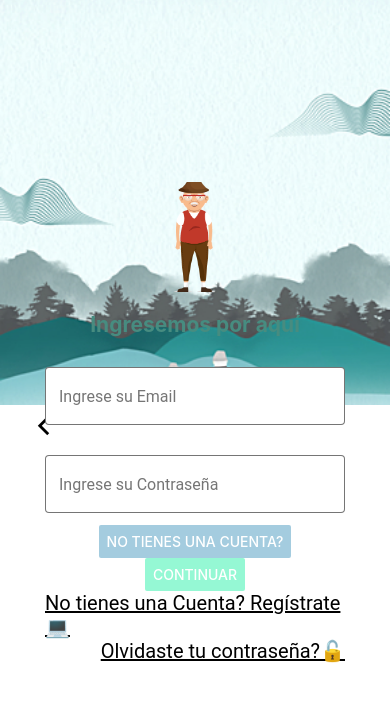
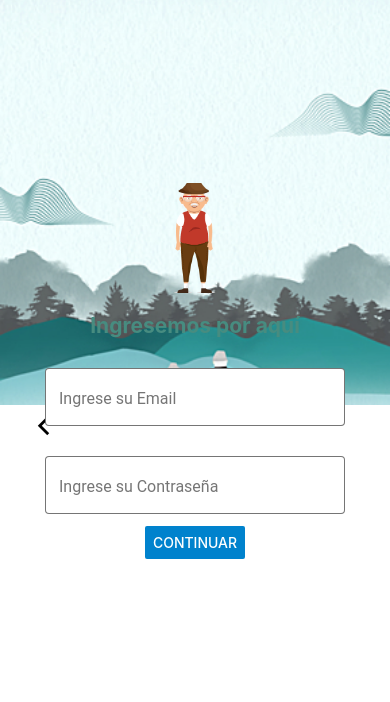
Before and after one commit to juanjointriago/AdultFinder2022, a React Native app: screen /Login in a window 390 px wide. Shown: the top 702 px of the page. Built offline with nearby package versions, Linux system fonts and the light colour scheme; what react-native-status-bar-height would draw is missing.

Commit message:
feat: finish interface for login and reset password

```diff
--- a/src/component/buttons/Button.tsx
+++ b/src/component/buttons/Button.tsx
@@ -11,7 +11,7 @@ export const Button = ({ mode, style, onPress,...props }: any) => {
                     marginVertical: 10,
                     paddingVertical: 2
                 },
-                mode === 'outlined' && { backgroundColor: theme.colors.error },
+                mode === 'outlined' && { backgroundColor: theme.colors.surface },
                 style
             ]}
             labelStyle={{
--- a/src/component/navigation/Navigation.tsx
+++ b/src/component/navigation/Navigation.tsx
@@ -1,5 +1,6 @@
 import { createStackNavigator } from '@react-navigation/stack'
 import React from 'react'
+import { Dashboard } from '../../screens/Dashboard';
 import { Login } from '../../screens/Login';
 import { Register } from '../../screens/Register';
 import { ResetPasswordScreen } from '../../screens/ResetPasswordScreen';
@@ -17,6 +18,7 @@ export const Navigation = () => {
         <Stack.Screen name='Login' component={Login}/>
         <Stack.Screen name='Register' component={Register}/>
         <Stack.Screen name='ResetPasswordScreen' component={ResetPasswordScreen}/>
+        <Stack.Screen name='Dashboard' component={Dashboard}/>
     </Stack.Navigator>
   )
 }
--- a/src/component/styles/GlobalStyles.ts
+++ b/src/component/styles/GlobalStyles.ts
@@ -70,6 +70,7 @@ export const globalStyles = StyleSheet.create({
     width: '100%',
     alignItems: 'flex-end',
     marginBottom: 0,
+    color: globalColors.white
   },
   row: {
     flexDirection: 'row',
@@ -78,7 +79,7 @@ export const globalStyles = StyleSheet.create({
   forgot: {
     fontSize: 20,
     textDecorationLine: 'underline',
-    color: theme.colors.text,
+    color: globalColors.white,
   },
   link: {
     fontWeight: 'bold',
--- a/src/screens/Login.tsx
+++ b/src/screens/Login.tsx
@@ -27,24 +27,25 @@ export const Login = ({ navigation }: navInterface) => {
       />
       <TextInput placeholder='Ingrese su Contraseña' value={password} secureTextEntry onChangeText={(text: any) => setPassword(text)} />
       <Button
-        title='No Tienes una Cuenta?'
-        color={globalColors.lightBlue}
+        title='Continuar'
+        color={globalColors.secondary}
         onPress={() => navigation.navigate('Dashboard')}
       />
-      <Button
-        title='Continuar'
-        color={globalColors.lightMint}
-        onPress={() => navigation.navigate('Register')}
-      />
-      <View style={globalStyles.forgotPassword}>
-        <TouchableOpacity onPress={() => navigation.navigate('Register')}>
-          <Text style={globalStyles.forgot}>No tienes una Cuenta? Regístrate💻</Text>
-        </TouchableOpacity>
-      </View>
-      <View style={globalStyles.registerLink}>
-        <TouchableOpacity onPress={() => navigation.navigate('ResetPasswordScreen')}>
-          <Text style={globalStyles.forgot}>Olvidaste tu contraseña?🔓</Text>
-        </TouchableOpacity>
+      <View style={{ margin: '5%' }}>
+        <View style={globalStyles.row}>
+          <Text style={{ color: globalColors.white }}>No tienes una cuenta? </Text>
+          <TouchableOpacity onPress={() => navigation.replace('Register')}>
+            <Text style={globalStyles.forgot}>Resgistrate aquí..!</Text>
+          </TouchableOpacity>
+        </View>
+        <View style={globalStyles.row}>
+          <Text style={{ color: globalColors.white }}>Olvidaste tu contraseña? </Text>
+          <TouchableOpacity
+            onPress={() => navigation.navigate('ResetPasswordScreen')}
+          >
+            <Text style={globalStyles.forgot}>presiona aquí..!</Text>
+          </TouchableOpacity>
+        </View>
       </View>
     </Background>
   )
--- a/src/screens/ResetPasswordScreen.tsx
+++ b/src/screens/ResetPasswordScreen.tsx
@@ -10,7 +10,6 @@ import { navInterface } from '../data/interface'
 
 export const ResetPasswordScreen = ({ navigation }: navInterface) => {
     const [email, setEmail] = useState({ value: '', error: '' });
-    const [password, setPassword] = useState('')
     const sendResetPasswordEmail = () => {
         const emailError = emailValidator(email.value)
         if (emailError) {
@@ -40,7 +39,8 @@ export const ResetPasswordScreen = ({ navigation }: navInterface) => {
             <Button
                 mode='conatined'
                 onPress={sendResetPasswordEmail}
-                style={{ marginTop: 16 }}>
+                style={{
+                    marginTop: 16}}>
                 Recuperar Contraseña
             </Button>
         </Background>
```
